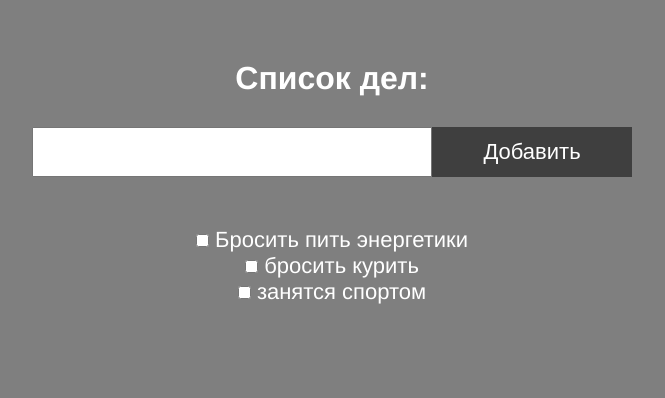
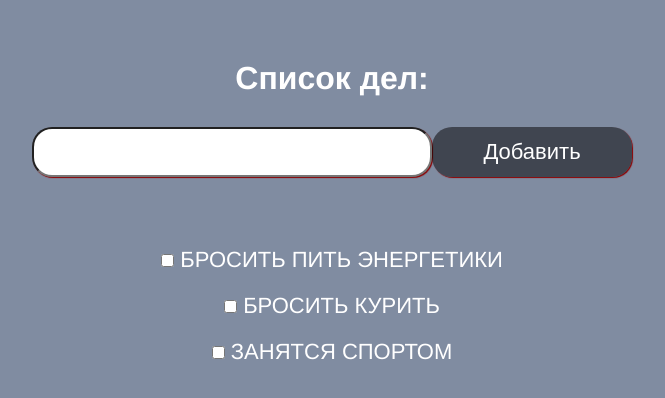
Before and after one commit to AlexseyWeb/TaskList-on-Vue, a Vue app: page / in a window 1280 px wide. Shown: the top 398 px of the page, without its empty margins (308-973 px from the left). Built offline with nearby package versions, Linux system fonts and the light colour scheme.

Commit message:
add sorted list

```diff
--- a/public/index.html
+++ b/public/index.html
@@ -17,7 +17,7 @@
         }
 
         body {
-            background-color: rgba(0, 0, 0, 0.5);
+            background-color: rgba(3, 26, 68, 0.5);
         }
     </style>
 </head>
--- a/src/App.vue
+++ b/src/App.vue
@@ -7,10 +7,10 @@
           <ul>
             <li
             v-for="(task, index) in tasks"
-            :key="task">
+            :key="task.index">
             <input type="checkbox"
             v-on:click="removeTask(index)">
-            {{task}}
+            {{ task.toUpperCase() }}
             </li>
           </ul>
       </div>
@@ -31,7 +31,7 @@ export default {
     return {
       task: '',
       header: 'Список дел',
-      tasks: ['Бросить пить энергетики', 'бросить курить', 'занятся спортом']
+      tasks: ['Бросить пить энергетики', 'бросить курить', 'занятся спортом', ]
     }
   },
 
@@ -39,16 +39,16 @@ export default {
     addTask(task){
       if(task){
         this.tasks.push(task);
+        this.task.toUpperCase();
         this.task = '';
+        this.tasks.sort();
       }
-
-
-
     },
     removeTask(index){
       this.tasks.splice(index, 1);
     }
-  }
+  },
+
 }
 </script>
 
@@ -58,7 +58,7 @@ export default {
   -webkit-font-smoothing: antialiased;
   -moz-osx-font-smoothing: grayscale;
   text-align: center;
-  color: #2c3e50;
+  color: #033022be;
   margin-top: 60px;
 }
 
@@ -80,14 +80,24 @@ h1{
 .item-task > ul {
   list-style-type: none;
 }
+
+.item-task > ul > li {
+  padding-top: 20px;
+}
+
 .item-task > ul > li:hover{
   text-decoration: line-through;
-  color: red;
+  text-decoration-color: rgba(17, 153, 142, 0.986);
 }
 input[type="text"]{
   width: 400px;
   height: 50px;
   font-size: 22px;
+  border-radius: 20px;
+  margin: 0 auto;
+  box-shadow: darkred 1px 1px 1px ;
+  outline:none;
+  text-align: center;
 }
 input[type="text"]:focus{
   border:darkcyan;
@@ -101,6 +111,12 @@ button{
   color: white;
   border: none;
   outline: none;
+  border-radius: 20px;
+  box-shadow: darkred 1px 1px 1px ;
+}
+button:hover {
+  background:rgba(5, 38, 82, 0.493);
+  transition: background, 1s ease-in-out;
 }
 
 </style>
```
